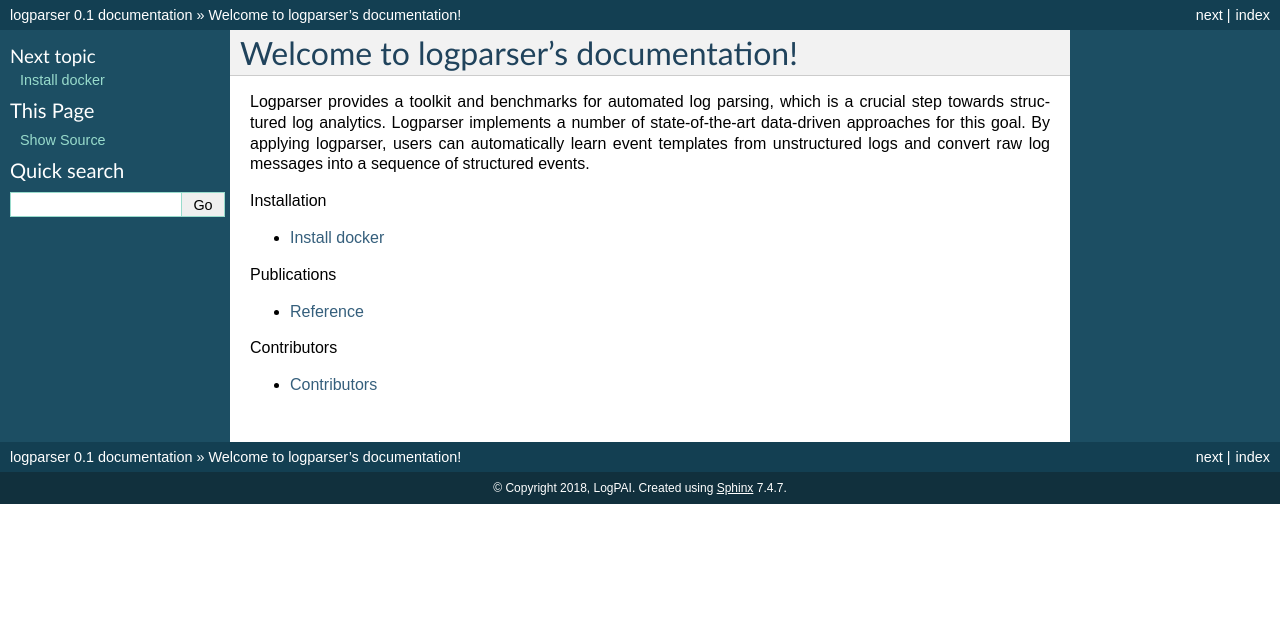
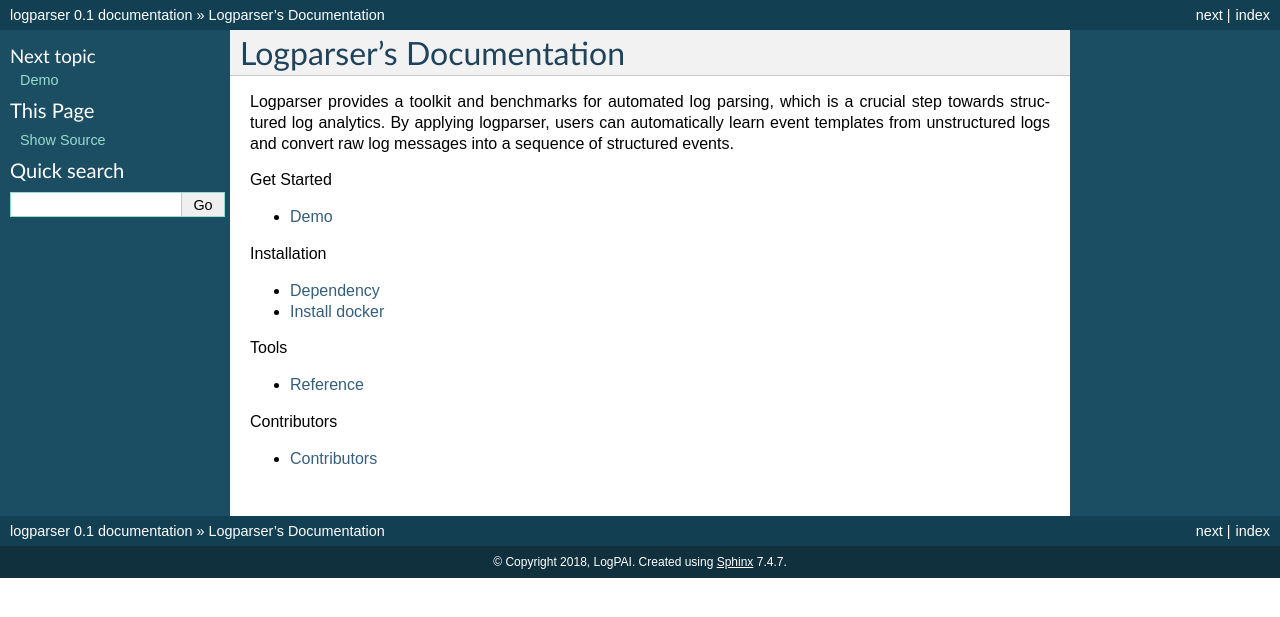
Before and after one commit to logpai/logparser, a Sphinx documentation site: the page built from docs/README.rst, in a window 1280 px wide. Shown: the top 617 px of the page. Built offline with Sphinx 7.4.7, drawn with Linux system fonts in a browser that asks for light colours.

Commit message:
Update docs

```diff
--- a/docs/README.rst
+++ b/docs/README.rst
@@ -1,24 +1,29 @@
-.. logparser documentation master file, created by
-   sphinx-quickstart on Thu May 31 11:27:35 2018.
-   You can adapt this file completely to your liking, but it should at least
-   contain the root `toctree` directive.
+Logparser's Documentation
+=========================
 
-Welcome to logparser's documentation!
-=====================================
+Logparser provides a toolkit and benchmarks for automated log parsing, which is a crucial step towards structured log analytics. By applying logparser, users can automatically learn event templates from unstructured logs and convert raw log messages into a sequence of structured events.
 
-Logparser provides a toolkit and benchmarks for automated log parsing, which is a crucial step towards structured log analytics. Logparser implements a number of state-of-the-art data-driven approaches for this goal. By applying logparser, users can automatically learn event templates from unstructured logs and convert raw log messages into a sequence of structured events.
+.. toctree::
+   :maxdepth: 1
+   :caption: Get Started
+
+   demo
 
 .. toctree::
    :maxdepth: 1
    :caption: Installation
 
+   installation/dependency
    installation/install_docker
+   installation/build_docker_image
 
 .. toctree::
    :maxdepth: 1
-   :caption: Publications
+   :caption: Tools
 
-   reference
+   publication
+
+
 
 .. toctree::
    :maxdepth: 1
--- a/docs/installation/install_docker.rst
+++ b/docs/installation/install_docker.rst
@@ -20,7 +20,7 @@
             linux-image-extra-$(uname -r) \
             linux-image-extra-virtual
 
-    Download docker package file at: https://download.docker.com/linux/ubuntu/dists/trusty/pool/stable/amd64/docker-ce_17.03.2~ce-0~ubuntu-trusty_amd64.deb
+    Download docker package file `docker-ce_17.03.2~ce-0~ubuntu-trusty_amd64.deb <https://download.docker.com/linux/ubuntu/dists/trusty/pool/stable/amd64/docker-ce_17.03.2~ce-0~ubuntu-trusty_amd64.deb>`_.
     ::
 
         $ sudo dpkg -i ~/docker/docker-ce_17.03.2~ce-0~ubuntu-trusty_amd64.deb
@@ -28,7 +28,7 @@
 
 - **Ubuntu 16.04**
 
-    Download docker package file at: https://download.docker.com/linux/ubuntu/dists/xenial/pool/stable/amd64/docker-ce_17.03.2~ce-0~ubuntu-xenial_amd64.deb
+    Download docker package file `docker-ce_17.03.2~ce-0~ubuntu-xenial_amd64.deb <https://download.docker.com/linux/ubuntu/dists/xenial/pool/stable/amd64/docker-ce_17.03.2~ce-0~ubuntu-xenial_amd64.deb>`_.
     ::
 
         $ sudo dpkg -i ~/docker/docker-ce_17.03.2~ce-0~ubuntu-xenial_amd64.deb
```
Also changed, not shown: docs/demo.rst (added, +18 -0 lines), docs/installation/build_docker_image.md (added, +44 -0 lines), docs/installation/dependency.rst (added, +15 -0 lines), docs/publication.md (renamed from docs/reference.md).
